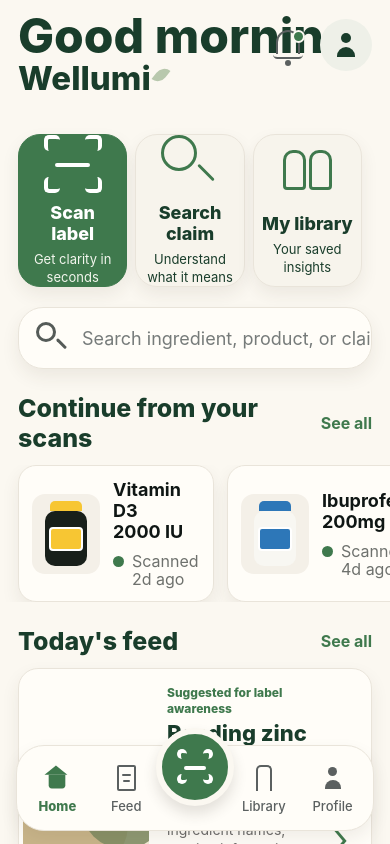
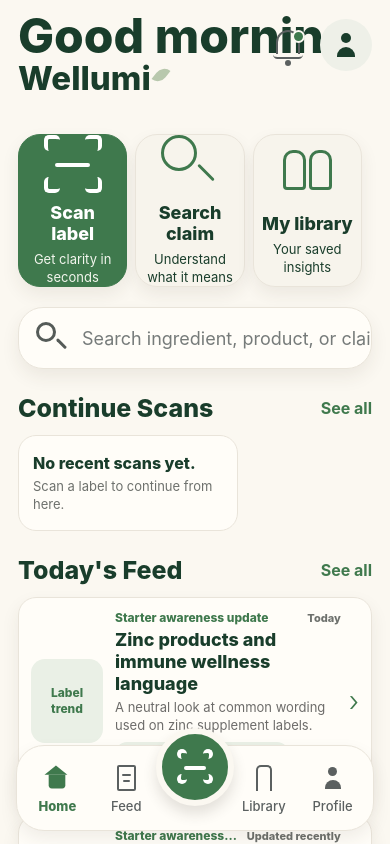
Before and after one commit to franktorok3/Wellumi-, a React Native app: screen / in a window 390 px wide. Built offline with nearby package versions, Linux system fonts and the light colour scheme.

Commit message:
Separate Wellumi feed and library experiences

```diff
--- a/App.js
+++ b/App.js
@@ -60,83 +60,107 @@
 
 const mockFeedLibrary = [
   {
-    id: 'zinc-label-literacy',
-    title: 'Reading zinc supplement labels',
-    summary: 'A neutral look at ingredient names, serving information, and claims commonly seen on zinc products.',
+    id: 'zinc-immune-language',
+    updateType: 'Label trend',
+    title: 'Zinc products and immune wellness language',
+    summary: 'A neutral look at common wording used on zinc supplement labels.',
     tag: 'zinc',
     relatedTags: ['zinc', 'supplements', 'label literacy'],
     sourceLabel: 'Source-backed context',
-    cta: 'Read context',
+    cta: 'Read update',
+    date: 'Today',
+    filterType: 'Trends',
     palette: ['#C9B58A', '#F4EBD7', '#7E8B62'],
   },
   {
-    id: 'supplement-facts-basics',
-    title: 'Supplement facts basics',
-    summary: 'How to separate product identity, ingredient lists, and marketing language on a label.',
+    id: 'supplement-label-wording',
+    updateType: 'Source update',
+    title: 'Common wording on supplement facts panels',
+    summary: 'A source-literacy reminder to separate product identity, ingredient lists, and marketing language.',
     tag: 'label literacy',
     relatedTags: ['supplements', 'label literacy'],
     sourceLabel: 'Source-backed context',
-    cta: 'Save',
+    cta: 'View context',
+    date: 'Updated recently',
+    filterType: 'Updates',
     palette: ['#D9CAB4', '#F4ECDF', '#BFA98B'],
   },
   {
-    id: 'magnesium-context',
-    title: 'Magnesium label context',
-    summary: 'People often look up magnesium in connection with supplement routines, sleep-related searches, and general wellness language.',
+    id: 'magnesium-sleep-content',
+    updateType: 'Research mention',
+    title: 'Magnesium forms are showing up in sleep content',
+    summary: 'Recent wellness content often compares magnesium forms. Wellumi keeps the focus on label literacy and questions to ask.',
     tag: 'magnesium',
     relatedTags: ['magnesium', 'sleep', 'supplements'],
     sourceLabel: 'Source-backed context',
-    cta: 'Read context',
+    cta: 'Read update',
+    date: 'This week',
+    filterType: 'Updates',
     palette: ['#D7C4A8', '#F6EDE0', '#A88D70'],
   },
   {
-    id: 'sleep-claims',
-    title: 'Sleep support claims',
-    summary: 'A label-literacy view of common wording around sleep-related products, without interpreting whether a product works.',
+    id: 'sleep-label-language',
+    updateType: 'Related topic',
+    title: 'Sleep-support wording on wellness labels',
+    summary: 'A label-literacy view of common wording around sleep-related products without evaluating product claims.',
     tag: 'sleep',
     relatedTags: ['sleep', 'supplements', 'label literacy'],
     sourceLabel: 'Source-backed context',
-    cta: 'Read context',
+    cta: 'View context',
+    date: 'Updated recently',
+    filterType: 'Updates',
     palette: ['#E9DFCF', '#CDBB9E', '#F8F2E8'],
   },
   {
-    id: 'otc-questions',
-    title: 'OTC label questions',
-    summary: 'What to notice on OTC packaging, including active ingredients, warnings, and questions for a qualified professional.',
+    id: 'otc-combining-products',
+    updateType: 'FDA/consumer update',
+    title: 'Reading OTC labels before combining products',
+    summary: 'A reminder to review active ingredients and ask a pharmacist when comparing OTC products.',
     tag: 'OTC',
     relatedTags: ['otc', 'pain relief', 'medication questions'],
     sourceLabel: 'Source-backed context',
-    cta: 'Save',
+    cta: 'Read update',
+    date: 'Today',
+    filterType: 'Updates',
     palette: ['#B8C7D5', '#EEF3F4', '#6F8BA5'],
   },
   {
-    id: 'ibuprofen-context',
-    title: 'Ibuprofen context checklist',
-    summary: 'A neutral checklist for reading active ingredient labels and preparing medication-related questions.',
+    id: 'ibuprofen-active-ingredient',
+    updateType: 'Question to ask',
+    title: 'Active ingredient questions for ibuprofen labels',
+    summary: 'A neutral prompt to compare active ingredient names and bring medication questions to a qualified professional.',
     tag: 'ibuprofen',
     relatedTags: ['ibuprofen', 'otc', 'pain relief', 'medication questions'],
     sourceLabel: 'Source-backed context',
-    cta: 'Read context',
+    cta: 'View context',
+    date: 'This week',
+    filterType: 'Scans',
     palette: ['#C3D3E3', '#F2F6F8', '#7F9AB2'],
   },
   {
-    id: 'probiotic-labels',
-    title: 'Probiotic label terms',
+    id: 'probiotic-label-terms',
+    updateType: 'Label trend',
+    title: 'Probiotic labels and gut wellness terms',
     summary: 'A plain-language look at strain names, product categories, and common gut wellness marketing terms.',
     tag: 'gut wellness',
     relatedTags: ['probiotic', 'gut wellness', 'supplements', 'label literacy'],
     sourceLabel: 'Source-backed context',
-    cta: 'Read context',
+    cta: 'Read update',
+    date: 'Updated recently',
+    filterType: 'Trends',
     palette: ['#9EBB8E', '#E8F0E2', '#4E6F43'],
   },
   {
     id: 'saved-follow-up',
-    title: 'Saved topic follow-up',
-    summary: 'A compact guide for revisiting saved label summaries and turning them into questions for a qualified professional.',
+    updateType: 'Related topic',
+    title: 'Turning saved summaries into better questions',
+    summary: 'A compact guide for revisiting saved label summaries and preparing questions for a qualified professional.',
     tag: 'saved',
     relatedTags: ['saved', 'label literacy', 'medication questions'],
     sourceLabel: 'Source-backed context',
-    cta: 'Read context',
+    cta: 'Save topic',
+    date: 'Updated recently',
+    filterType: 'Saved Topics',
     palette: ['#D5C2A2', '#F5EEE2', '#8A7659'],
   },
 ];
@@ -157,16 +181,17 @@
 }
 
 function buildFeedCards(behavior) {
-  const savedTitles = behavior.savedResults.map((result) => result.title);
+  const savedItems = behavior.savedItems || [];
+  const savedTitles = savedItems.map((item) => item.title);
   const activeTags = [
     ...behavior.scans.flatMap((result) =>
       extractAwarenessTags(`${result.title} ${result.detectedLabelText || ''}`)
     ),
     ...behavior.searches.flatMap(extractAwarenessTags),
-    ...behavior.savedResults.flatMap((result) =>
-      extractAwarenessTags(`${result.title} ${result.detectedLabelText || ''}`)
+    ...savedItems.flatMap((item) =>
+      extractAwarenessTags(`${item.title} ${item.result?.detectedLabelText || ''}`)
     ),
-    ...(behavior.savedResults.length ? ['saved'] : []),
+    ...(savedItems.length ? ['saved'] : []),
   ];
   const tagSet = new Set(activeTags);
 
@@ -177,8 +202,12 @@
         card.relatedTags.some((tag) => extractAwarenessTags(title).includes(tag))
       );
 
-      let reasonLabel = 'Suggested for label awareness';
+      let reasonLabel = 'Starter awareness update';
       if (savedMatch) reasonLabel = `Because you saved ${savedMatch}`;
+      else if (matchedTags.includes('zinc')) reasonLabel = 'Because you scanned zinc';
+      else if (matchedTags.includes('magnesium')) reasonLabel = 'Because you scanned magnesium';
+      else if (matchedTags.includes('otc')) reasonLabel = 'Based on OTC scan activity';
+      else if (behavior.searches.length && matchedTags.length) reasonLabel = 'Based on recent searches';
       else if (matchedTags.length) reasonLabel = `Because of ${matchedTags[0]}`;
 
       return {
@@ -197,11 +226,41 @@
     .slice(0, 3 - personalized.length)
     .map((card) => ({
       ...card,
-      reasonLabel: 'Suggested for label awareness',
+      reasonLabel: 'Starter awareness update',
       score: 0,
     }));
 
   return [...personalized, ...fallback];
+}
+
+function getResultKey(result) {
+  return String(result?.title || 'untitled').toLowerCase();
+}
+
+function getResultDescription(result) {
+  return result?.sections?.[0]?.body || 'Saved label context for later review.';
+}
+
+function createLibraryItem(result, type = 'Scan') {
+  return {
+    id: getResultKey(result),
+    title: result.title,
+    type,
+    description: getResultDescription(result),
+    savedAtLabel: 'Saved today',
+    result,
+  };
+}
+
+function createRecentScanItem(result, index) {
+  return {
+    id: `${getResultKey(result)}-${index}`,
+    title: result.title,
+    subtitle: 'Scanned today',
+    color: '#7E8B62',
+    bottle: '#243329',
+    result,
+  };
 }
 
 const mockResultSummary = {
@@ -318,18 +377,29 @@
   { key: 'profile', label: 'Profile', icon: 'profile' },
 ];
 
+const feedFilters = ['All', 'Updates', 'Trends', 'Saved Topics', 'Scans'];
+
 export default function App() {
   const [activeTab, setActiveTab] = useState('home');
   const [query, setQuery] = useState('');
   const [showResult, setShowResult] = useState(false);
   const [currentResult, setCurrentResult] = useState(mockResultSummary);
+  const [currentResultType, setCurrentResultType] = useState('Scan');
+  const [activeFeedFilter, setActiveFeedFilter] = useState('All');
   const [behavior, setBehavior] = useState({
     scans: [],
     searches: [],
-    savedResults: [],
+    savedItems: [],
   });
 
   const personalizedFeed = useMemo(() => buildFeedCards(behavior), [behavior]);
+  const recentScanItems = useMemo(
+    () => behavior.scans.map(createRecentScanItem),
+    [behavior.scans]
+  );
+  const currentResultSaved = behavior.savedItems.some(
+    (item) => item.id === getResultKey(currentResult)
+  );
 
   function rememberResult(kind, result = mockResultSummary) {
     if (kind !== 'scan') return;
@@ -353,17 +423,15 @@
   function saveCurrentResult() {
     setBehavior((current) => ({
       ...current,
-      savedResults: [
-        currentResult,
-        ...current.savedResults.filter((result) => result.title !== currentResult.title),
-      ].slice(0, 6),
+      savedItems: current.savedItems.some((item) => item.id === getResultKey(currentResult))
+        ? current.savedItems
+        : [createLibraryItem(currentResult, currentResultType), ...current.savedItems].slice(0, 12),
     }));
-    setShowResult(false);
-    setActiveTab('library');
   }
 
   function openResult(result = mockResultSummary, source = 'manual') {
     rememberResult(source, result);
+    setCurrentResultType(source === 'scan' ? 'Scan' : source === 'search' ? 'Claim' : 'Topic');
     setCurrentResult(result);
     setShowResult(true);
   }
@@ -373,6 +441,7 @@
       return (
         <ResultScreen
           result={currentResult}
+          isSaved={currentResultSaved}
           onBack={() => setShowResult(false)}
           onSave={saveCurrentResult}
         />
@@ -392,8 +461,19 @@
         />
       );
     }
-    if (activeTab === 'library') return <LibraryScreen onOpen={() => openResult()} />;
-    if (activeTab === 'feed') return <FeedScreen cards={personalizedFeed} onOpen={() => openResult()} />;
+    if (activeTab === 'library') {
+      return <LibraryScreen items={behavior.savedItems} onOpen={(item) => openResult(item.result, 'library')} />;
+    }
+    if (activeTab === 'feed') {
+      return (
+        <FeedScreen
+          cards={personalizedFeed}
+          activeFilter={activeFeedFilter}
+          onFilter={setActiveFeedFilter}
+          onOpen={() => openResult(mockResultSummary, 'feed')}
+        />
+      );
+    }
     if (activeTab === 'profile') return <ProfileScreen />;
 
     return (
@@ -402,11 +482,12 @@
         setQuery={setQuery}
         onTab={setActiveTab}
         onSearch={rememberSearch}
-        onResult={() => openResult(mockResultSummary, 'search')}
+        onResult={(result) => openResult(result || mockResultSummary, 'search')}
         feedCards={personalizedFeed}
+        recentScans={recentScanItems}
       />
     );
-  }, [activeTab, currentResult, personalizedFeed, query, showResult]);
+  }, [activeFeedFilter, activeTab, behavior.savedItems, currentResult, currentResultSaved, currentResultType, personalizedFeed, query, recentScanItems, showResult]);
 
   function handleTabPress(tab) {
     setActiveTab(tab);
@@ -424,7 +505,7 @@
   );
 }
 
-function HomeScreen({ query, setQuery, onTab, onSearch, onResult, feedCards }) {
+function HomeScreen({ query, setQuery, onTab, onSearch, onResult, feedCards, recentScans }) {
   const { width } = useWindowDimensions();
   const tileWidth = Math.max(96, (width - 62) / 3);
 
@@ -481,14 +562,21 @@
 
       <SearchBox value={query} onChangeText={setQuery} onSubmit={submitSearch} />
 
-      <SectionTitle title="Continue from your scans" action="See all" />
+      <SectionTitle title="Continue Scans" action="See all" />
       <ScrollView horizontal showsHorizontalScrollIndicator={false} style={styles.edgeCarousel}>
-        {scanItems.map((item) => (
-          <ScanMiniCard key={item.id} item={item} onPress={onResult} />
-        ))}
+        {recentScans.length ? (
+          recentScans.map((item) => (
+            <ScanMiniCard key={item.id} item={item} onPress={() => onResult(item.result)} />
+          ))
+        ) : (
+          <View style={styles.emptyMiniCard}>
+            <Text style={styles.emptyMiniTitle}>No recent scans yet.</Text>
+            <Text style={styles.emptyMiniBody}>Scan a label to continue from here.</Text>
+          </View>
+        )}
       </ScrollView>
 
-      <SectionTitle title="Today's feed" action="See all" />
+      <SectionTitle title="Today's Feed" action="See all" />
       {feedCards.slice(0, 3).map((card) => (
         <FeedCard key={card.id} card={card} onPress={onResult} />
       ))}
@@ -661,7 +749,7 @@
   );
 }
 
-function ResultScreen({ result, onBack, onSave }) {
+function ResultScreen({ result, isSaved, onBack, onSave }) {
   return (
     <ScrollView showsVerticalScrollIndicator={false} contentContainerStyle={styles.resultScroll}>
       <Pressable style={styles.backButton} onPress={onBack}>
@@ -682,37 +770,71 @@
         <InfoCard compact title="Detected label text" body={result.detectedLabelText} />
       )}
       <InfoCard compact title="Important note" body={result.longDisclaimer || mockResultSummary.longDisclaimer} />
-      <PrimaryButton title="Save to Library" onPress={onSave} />
+      <PrimaryButton title={isSaved ? 'Saved' : 'Save to Library'} onPress={onSave} disabled={isSaved} />
       <GuardrailNote />
     </ScrollView>
   );
 }
 
-function LibraryScreen({ onOpen }) {
+function LibraryScreen({ items, onOpen }) {
   return (
     <ScrollView showsVerticalScrollIndicator={false} contentContainerStyle={styles.screenScroll}>
-      <ScreenHeader title="My library" subtitle="Saved topics and scans for later conversations." />
-      {libraryItems.map((item, index) => (
-        <Pressable key={item.id} style={styles.libraryCard} onPress={onOpen}>
-          <ArticleArt palette={defaultFeedArt[index % defaultFeedArt.length].palette} small />
-          <View style={styles.libraryText}>
-            <Text style={styles.cardTitle}>{item.title}</Text>
-            <Text style={styles.cardBody}>{item.body}</Text>
-          </View>
-          <Icon name="bookmark" color={colors.green} size={26} />
-        </Pressable>
-      ))}
+      <ScreenHeader title="My Library" subtitle="Saved scans, products, and topics." />
+      {items.length ? (
+        items.map((item) => (
+          <Pressable key={item.id} style={styles.libraryCard} onPress={() => onOpen(item)}>
+            <View style={styles.libraryTypeBadge}>
+              <Text style={styles.libraryTypeText}>{item.type}</Text>
+            </View>
+            <View style={styles.libraryText}>
+              <Text style={styles.libraryTitle}>{item.title}</Text>
+              <Text style={styles.libraryDescription} numberOfLines={2}>{item.description}</Text>
+              <Text style={styles.librarySavedAt}>{item.savedAtLabel}</Text>
+            </View>
+            <Icon name="bookmark" color={colors.green} size={24} />
+          </Pressable>
+        ))
+      ) : (
+        <View style={styles.emptyStateCard}>
+          <Text style={styles.emptyStateTitle}>Nothing saved yet.</Text>
+          <Text style={styles.emptyStateBody}>Save a scan or topic to build your Wellumi library.</Text>
+        </View>
+      )}
     </ScrollView>
   );
 }
 
-function FeedScreen({ cards, onOpen }) {
+function FeedScreen({ cards, activeFilter, onFilter, onOpen }) {
+  const visibleCards = activeFilter === 'All'
+    ? cards
+    : cards.filter((card) => card.filterType === activeFilter);
+
   return (
     <ScrollView showsVerticalScrollIndicator={false} contentContainerStyle={styles.screenScroll}>
-      <ScreenHeader title="Today's feed" subtitle="Short educational reads for better product conversations." />
-      {cards.map((card) => (
-        <FeedCard key={card.id} card={card} onPress={onOpen} />
-      ))}
+      <ScreenHeader title="Awareness Feed" subtitle="Updates based on your scans, searches, and saved topics." />
+      <ScrollView horizontal showsHorizontalScrollIndicator={false} style={styles.filterRow}>
+        {feedFilters.map((filter) => (
+          <Pressable
+            key={filter}
+            style={[styles.filterChip, activeFilter === filter && styles.filterChipActive]}
+            onPress={() => onFilter(filter)}
+          >
+            <Text style={[styles.filterChipText, activeFilter === filter && styles.filterChipTextActive]}>
+              {filter}
+            </Text>
+          </Pressable>
+        ))}
+      </ScrollView>
+      {visibleCards.length ? (
+        visibleCards.map((card) => (
+          <FeedCard key={card.id} card={card} onPress={onOpen} />
+        ))
+      ) : (
+        <View style={styles.emptyStateCard}>
+          <Text style={styles.emptyStateTitle}>No updates in this filter yet.</Text>
+          <Text style={styles.emptyStateBody}>Scan, search, or save topics to shape this awareness feed.</Text>
+        </View>
+      )}
       <GuardrailNote />
     </ScrollView>
   );
@@ -778,7 +900,7 @@
         <Text style={styles.scanMiniTitle}>{item.title}</Text>
         <View style={styles.scannedRow}>
           <View style={styles.scannedDot} />
-          <Text style={styles.scannedText}>Scanned{'\n'}{item.time}</Text>
+          <Text style={styles.scannedText}>{item.subtitle || 'Scanned'}{item.time ? `\n${item.time}` : ''}</Text>
         </View>
       </View>
     </Pressable>
@@ -799,11 +921,16 @@
 function FeedCard({ card, onPress }) {
   return (
     <Pressable style={({ pressed }) => [styles.feedCard, pressed && styles.pressed]} onPress={onPress}>
-      <ArticleArt palette={card.palette} />
+      <View style={styles.updateMarker}>
+        <Text style={styles.updateMarkerText}>{card.updateType}</Text>
+      </View>
       <View style={styles.feedCopy}>
-        <Text style={styles.feedReason}>{card.reasonLabel}</Text>
+        <View style={styles.feedTopLine}>
+          <Text style={styles.feedReason} numberOfLines={1}>{card.reasonLabel}</Text>
+          <Text style={styles.feedDate}>{card.date}</Text>
+        </View>
         <Text style={styles.feedTitle}>{card.title}</Text>
-        <Text style={styles.feedBody}>{card.summary || card.body}</Text>
+        <Text style={styles.feedBody} numberOfLines={2}>{card.summary || card.body}</Text>
         <View style={styles.feedPill}>
           <Icon name="doc" color={colors.green} size={16} />
           <Text style={styles.feedPillText}>{card.sourceLabel}</Text>
@@ -1145,18 +1272,48 @@
   scannedRow: { flexDirection: 'row', alignItems: 'flex-start', marginTop: 10 },
   scannedDot: { width: 11, height: 11, borderRadius: 999, backgroundColor: colors.green, marginTop: 4, marginRight: 8 },
   scannedText: { color: colors.muted, fontSize: 16, lineHeight: 18 },
+  emptyMiniCard: {
+    width: 220,
+    minHeight: 96,
+    borderRadius: 18,
+    backgroundColor: colors.card,
+    borderWidth: 1,
+    borderColor: colors.line,
+    padding: 14,
+    marginRight: 13,
+    justifyContent: 'center',
+  },
+  emptyMiniTitle: { color: colors.greenDark, fontSize: 16, fontWeight: '800' },
+  emptyMiniBody: { color: colors.muted, fontSize: 13, lineHeight: 18, marginTop: 4 },
   feedCard: {
-    minHeight: 132,
-    borderRadius: 20,
+    minHeight: 118,
+    borderRadius: 18,
     backgroundColor: colors.card,
     borderWidth: 1,
     borderColor: colors.line,
     flexDirection: 'row',
     alignItems: 'center',
-    padding: 0,
-    marginBottom: 12,
+    padding: 12,
+    marginBottom: 10,
     overflow: 'hidden',
     ...cardShadow,
+  },
+  updateMarker: {
+    width: 72,
+    minHeight: 84,
+    borderRadius: 14,
+    backgroundColor: colors.greenSoft,
+    alignItems: 'center',
+    justifyContent: 'center',
+    paddingHorizontal: 8,
+    marginRight: 12,
+  },
+  updateMarkerText: {
+    color: colors.green,
+    fontSize: 12,
+    lineHeight: 16,
+    fontWeight: '800',
+    textAlign: 'center',
   },
   articleArt: { width: 126, height: 112, borderRadius: 16, marginLeft: 4, overflow: 'hidden' },
   articleArtSmall: { width: 66, height: 66, marginLeft: 0, marginRight: 14 },
@@ -1188,16 +1345,24 @@
     opacity: 0.45,
     transform: [{ rotate: '12deg' }],
   },
-  feedCopy: { flex: 1, paddingHorizontal: 18, paddingVertical: 16 },
+  feedCopy: { flex: 1 },
+  feedTopLine: {
+    flexDirection: 'row',
+    alignItems: 'center',
+    justifyContent: 'space-between',
+    gap: 8,
+  },
   feedReason: {
     color: colors.green,
     fontSize: 12,
     lineHeight: 16,
     fontWeight: '800',
     marginBottom: 3,
-  },
-  feedTitle: { color: colors.greenDark, fontSize: 22, lineHeight: 26, fontWeight: '800' },
-  feedBody: { color: '#6D6C6A', fontSize: 14, lineHeight: 19, marginTop: 3 },
+    flex: 1,
+  },
+  feedDate: { color: colors.muted, fontSize: 11, fontWeight: '800', marginBottom: 3 },
+  feedTitle: { color: colors.greenDark, fontSize: 18, lineHeight: 22, fontWeight: '800' },
+  feedBody: { color: '#6D6C6A', fontSize: 13, lineHeight: 18, marginTop: 3 },
   feedPill: {
     alignSelf: 'flex-start',
     flexDirection: 'row',
@@ -1214,22 +1379,34 @@
     flexDirection: 'row',
     alignItems: 'center',
     justifyContent: 'space-between',
-    marginTop: 8,
+    marginTop: 7,
     gap: 8,
   },
   feedTag: {
     color: colors.muted,
-    fontSize: 12,
+    fontSize: 11,
     fontWeight: '800',
     textTransform: 'uppercase',
     flex: 1,
   },
-  feedCta: {
-    color: colors.green,
-    fontSize: 13,
-    fontWeight: '800',
-  },
-  feedArrow: { color: colors.green, fontSize: 48, fontWeight: '300', paddingRight: 22 },
+  feedCta: { color: colors.green, fontSize: 12, fontWeight: '800' },
+  filterRow: { marginHorizontal: -20, paddingHorizontal: 20, marginBottom: 14 },
+  filterChip: {
+    borderRadius: 999,
+    borderWidth: 1,
+    borderColor: colors.line,
+    backgroundColor: colors.card,
+    paddingHorizontal: 13,
+    paddingVertical: 8,
+    marginRight: 8,
+  },
+  filterChipActive: {
+    backgroundColor: colors.green,
+    borderColor: colors.green,
+  },
+  filterChipText: { color: colors.muted, fontSize: 13, fontWeight: '800' },
+  filterChipTextActive: { color: '#FFFFFF' },
+  feedArrow: { color: colors.green, fontSize: 28, fontWeight: '300', paddingLeft: 8 },
   screenHeader: { marginBottom: 22 },
   screenTitle: { color: colors.greenDark, fontSize: 42, lineHeight: 48, fontWeight: '800', letterSpacing: 0 },
   screenSubtitle: { color: colors.muted, fontSize: 18, lineHeight: 25, marginTop: 8 },
@@ -1482,18 +1659,41 @@
   backButton: { alignSelf: 'flex-start', paddingVertical: 8, paddingRight: 14, marginBottom: 8 },
   backText: { color: colors.green, fontSize: 17, fontWeight: '800' },
   libraryCard: {
-    minHeight: 96,
-    borderRadius: 22,
+    minHeight: 92,
+    borderRadius: 18,
     backgroundColor: colors.card,
     borderWidth: 1,
     borderColor: colors.line,
-    padding: 14,
-    marginBottom: 12,
+    padding: 13,
+    marginBottom: 10,
     flexDirection: 'row',
     alignItems: 'center',
     ...cardShadow,
   },
   libraryText: { flex: 1 },
+  libraryTypeBadge: {
+    minWidth: 52,
+    borderRadius: 999,
+    backgroundColor: colors.greenSoft,
+    paddingHorizontal: 10,
+    paddingVertical: 6,
+    alignItems: 'center',
+    marginRight: 12,
+  },
+  libraryTypeText: { color: colors.green, fontSize: 12, fontWeight: '800' },
+  libraryTitle: { color: colors.greenDark, fontSize: 18, lineHeight: 23, fontWeight: '800' },
+  libraryDescription: { color: colors.muted, fontSize: 13, lineHeight: 18, marginTop: 3 },
+  librarySavedAt: { color: colors.green, fontSize: 12, fontWeight: '800', marginTop: 6 },
+  emptyStateCard: {
+    borderRadius: 20,
+    backgroundColor: colors.card,
+    borderWidth: 1,
+    borderColor: colors.line,
+    padding: 20,
+    ...cardShadow,
+  },
+  emptyStateTitle: { color: colors.greenDark, fontSize: 22, fontWeight: '800' },
+  emptyStateBody: { color: colors.muted, fontSize: 15, lineHeight: 22, marginTop: 6 },
   profileCard: {
     borderRadius: 28,
     backgroundColor: colors.card,
```
